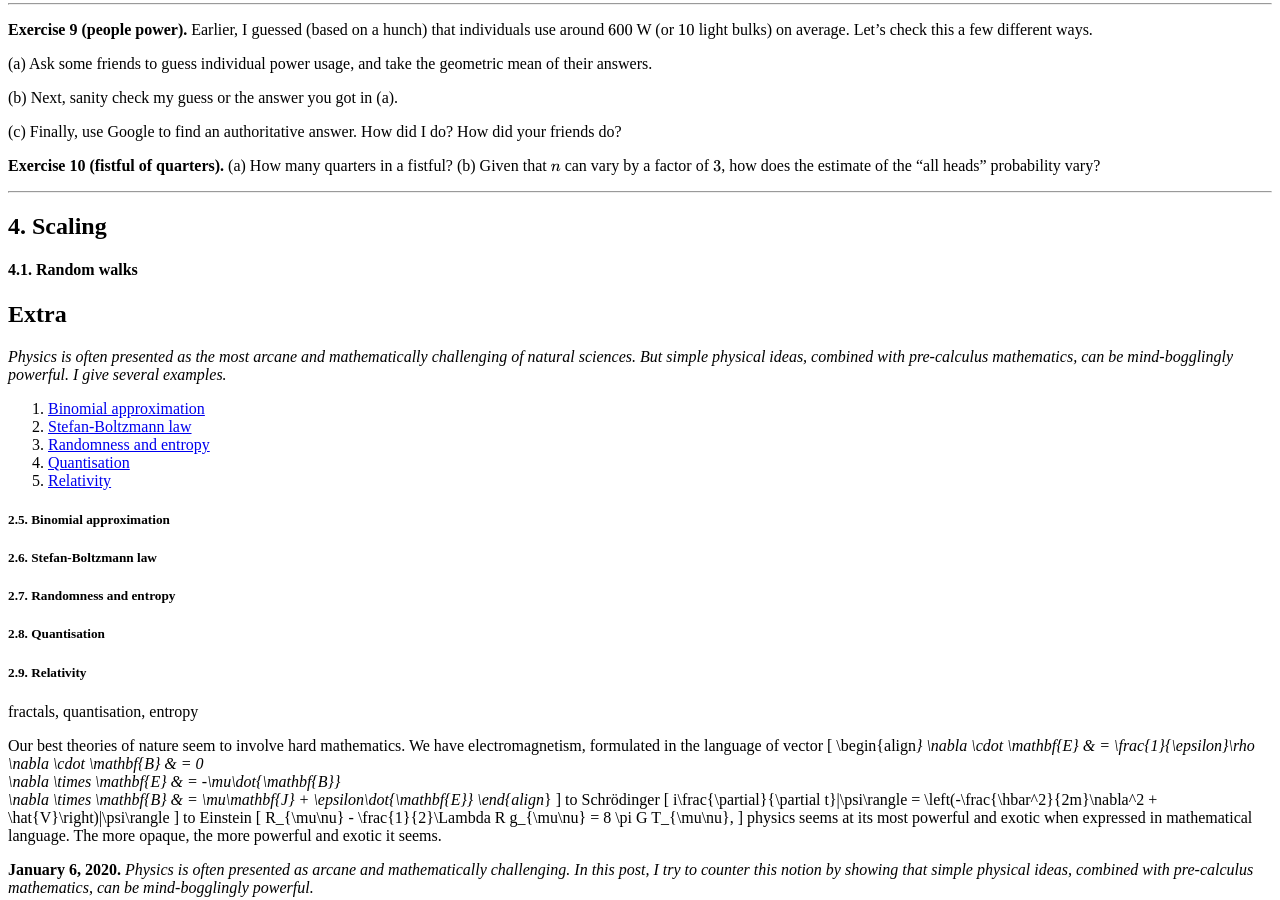
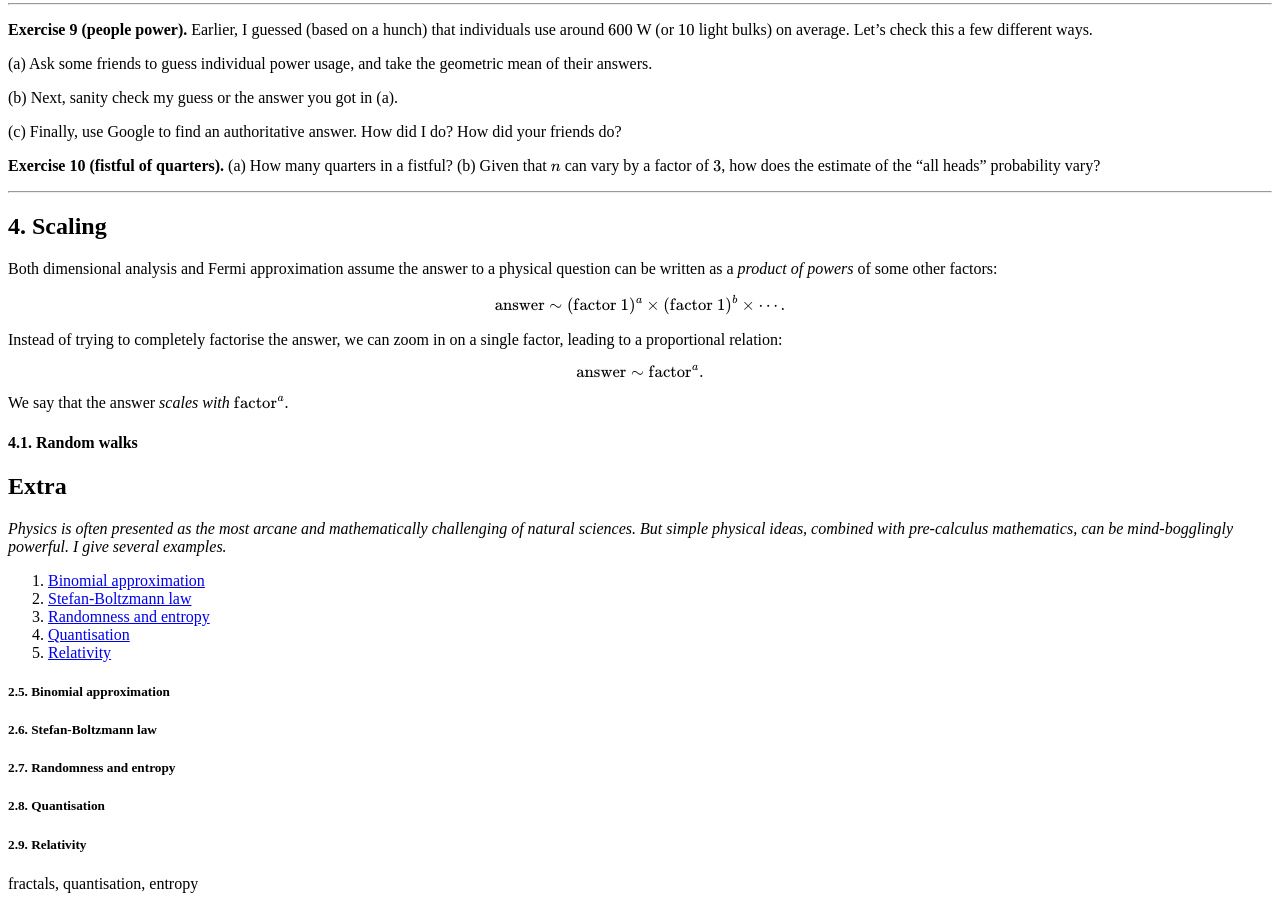
Before and after one commit to hapax/hapax.github.io, a Jekyll site: the page built from assets/simple-physics.md, in a window 1280 px wide and 900 px high, scrolled down 8055 px. Built offline with Jekyll 4.4.1, drawn with Linux system fonts in a browser that asks for light colours; our own code applies the rules of GitHub Pages for plain Markdown files; formulas are drawn with MathJax 3; a script that is not in the unit is left out; some of the changed text lies outside the part shown.

Commit message:
Update simple-physics.md

```diff
--- a/assets/simple-physics.md
+++ b/assets/simple-physics.md
@@ -722,7 +722,7 @@ focus on a *single important mechanism*.
 You should make simplifying assumptions, ignore subtleties, and strip away
 distractions to get at that mechanism.
 Embrace the [spherical cow](https://en.wikipedia.org/wiki/Spherical_cow)!
-(Perhaps KISS should stand for "Keep It Spherical, Stupid".)
+Perhaps KISS should stand for "Keep It Spherical, Stupid".
 
 Let's see how this works in practice.
 Suppose we want to estimate the annual electricity usage in the greater
@@ -881,6 +881,23 @@ fistful?
 
 ## 4. Scaling<a id="sec-4" name="sec-4"></a>
 
+Both dimensional analysis and Fermi approximation assume the answer
+to a physical question can be written as a *product of powers* of some
+other factors:
+
+$$
+\text{answer} \sim (\text{factor 1})^a \times (\text{factor 1})^b
+\times \cdots.
+$$
+
+Instead of trying to completely factorise the answer, we can zoom in
+on a single factor, leading to a proportional relation:
+
+$$
+\text{answer} \sim \text{factor}^a.
+$$
+
+We say that the answer *scales with* $\text{factor}^a$.
 
 #### 4.1. Random walks <a id="sec-4-1" name="sec-4-1"></a>
 
```
